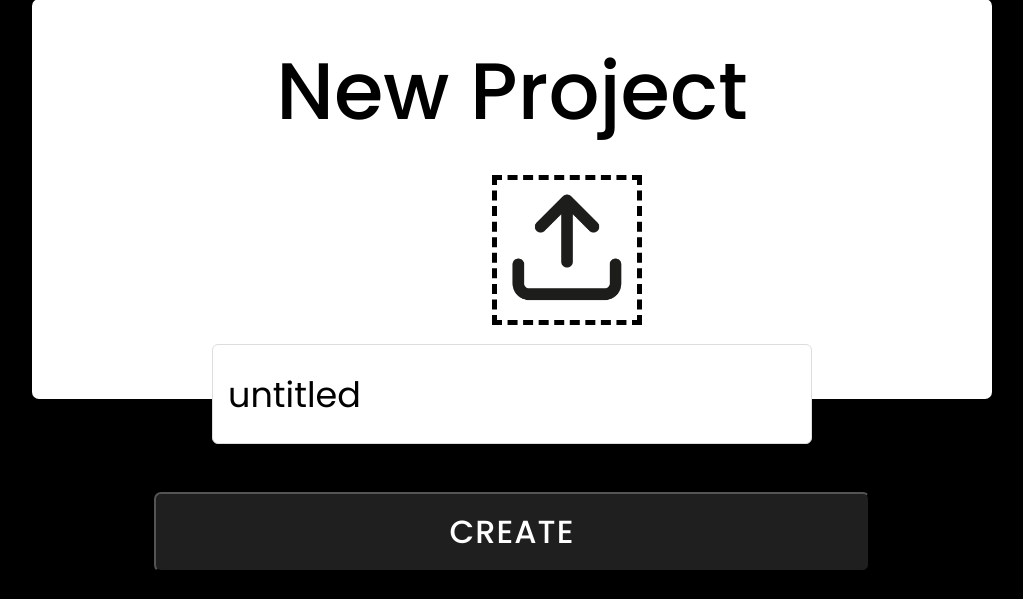
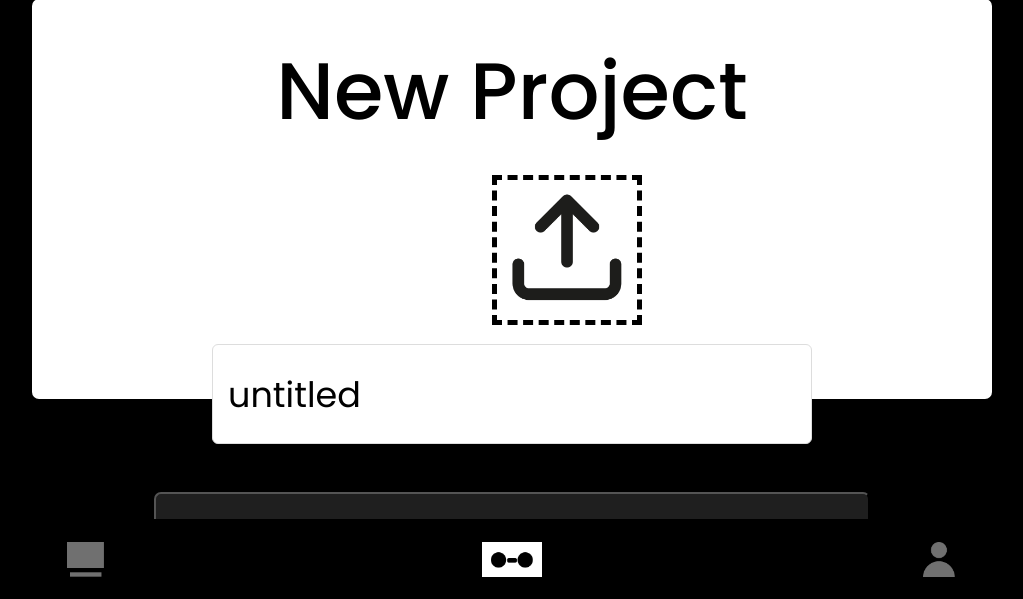
Before and after one commit to VladOXPR/MixTape, a Django app: template templates/setup.html in a window 1280 px wide. Shown: the part 201-800 px from the top of the page, without its empty margins (128-1151 px from the left). Run offline with Django 4.2, Linux system fonts and the light colour scheme; the template is opened without the code that fills it: values that come from a table or form of the project are taken from there, others are empty; some libraries are stand-ins or nearby versions.

Commit message:
image update

```diff
--- a/templates/setup.html
+++ b/templates/setup.html
@@ -34,7 +34,27 @@
         <button class="button" id="confirm-btn">CREATE</button>
     </form>
 </div>
+<footer>
+    <nav style="grid-template-columns: 1fr 1fr 1fr;">
+        <div class="header-text-container">
+            <a href="/" class="navbar-text" style="font-size: 18px;">
+                <img src="/media/Browse_grey.png" style="height: 35px">
+            </a>
+        </div>
 
+        <div class="header-text-container">
+            <a href="create" class="navbar-text" style="font-size: 30px; color: #ffffff;">
+                <img src="/media/Create_white.png" style="height: 35px">
+            </a>
+        </div>
+
+        <div class="header-text-container">
+            <a href="drop" class="navbar-text">
+                <img src="/media/Drop_grey.png" style="height: 35px">
+            </a>
+        </div>
+    </nav>
+</footer>
 <!-- jquery -->
 <script src="https://cdnjs.cloudflare.com/ajax/libs/jquery/3.7.1/jquery.min.js"></script>
 
```
Also changed, not shown: media/search.png (added), media/threelines.png (added).
